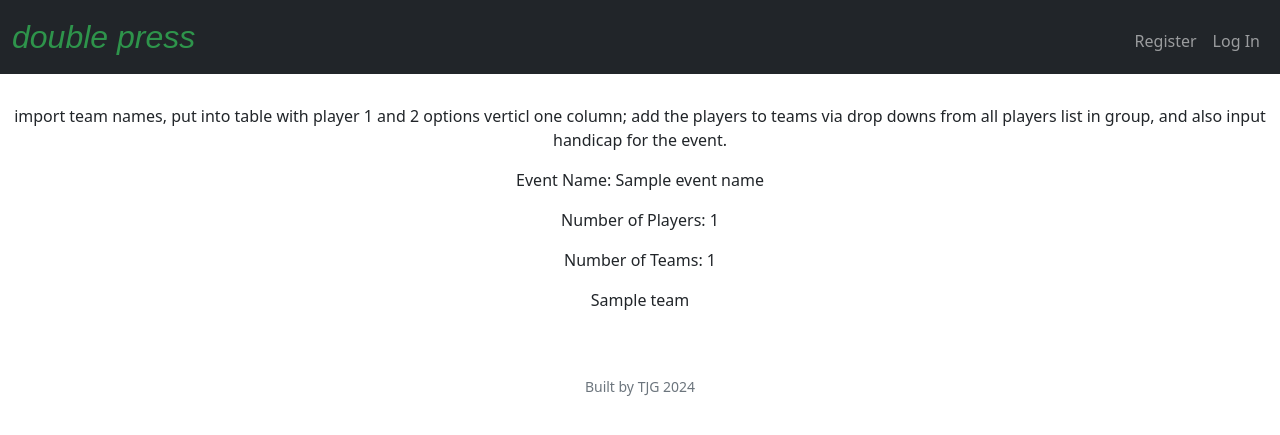
After one commit to tjg14/FD24mySQL, a Flask app: template templates/create_event_continued.html in a window 1280 px wide. The commit adds this page. Shown: the top 435 px of the page. Run offline with Flask 3, Linux system fonts and the light colour scheme; the template is opened without the code that fills it: most values are stand-ins (such as "Sample title", 1, 10 or a date in 2020); some libraries are stand-ins or nearby versions.

Commit message:
prepped event final details page

```diff
--- a/app.py
+++ b/app.py
@@ -1,4 +1,4 @@
-import os
+import os, math
 
 from cs50 import SQL
 from flask import Flask, flash, redirect, render_template, request, session
@@ -234,7 +234,7 @@ def players():
             players[row]["latest_hcp"] = db.execute("SELECT player_hcp FROM handicaps WHERE player_id = ? ORDER BY id DESC LIMIT 1",
                 players[row]["id"])
 
-        return render_template("players.html", groupname=groupname, players=players)
+        return render_template("players.html", groupname=groupname, players=players, num_players=len(players))
 
 
 @app.route("/edit_delete_player", methods=["GET", "POST"])
@@ -303,6 +303,24 @@ def create_event():
     """Create Event"""
 
     if request.method == "POST":
-        return apology("to do post create event")
+        event_name = request.form.get("event_name")
+        try:
+            num_players = int(request.form.get("num_players"))
+        except ValueError:
+            return apology("Num Team must be integer")
+
+       #Send back if pressed enter with 0 players or no event name
+        if not num_players or not event_name:
+            redirect("/create_event")
+
+        #TODO confim event name doesnt exist in the group already
+
+        num_teams = math.ceil(num_players / 2)
+        team_names = []
+        for i in range(num_teams):
+            team_names.append(request.form.get("team_name_" + str(i + 1)))
+
+        return render_template("create_event_continued.html", event_name=event_name,
+            num_players=num_players, num_teams=num_teams, team_names=team_names)
     else:
         return render_template("create_event.html")
--- a/static/styles.css
+++ b/static/styles.css
@@ -1,3 +1,9 @@
+/* Make space for navbar*/
+body
+{
+    padding-top: 56px;
+}
+
 /* Size for page Name */
 nav .navbar-brand
 {
@@ -38,12 +44,18 @@ nav .navbar-brand .group_title
     vertical-align: middle;
 }
 
+#event_team_table {
+    width: 90%;
+    margin-left: auto;
+    margin-right: auto;
+}
+
 td span {
     display: inline-block;
     margin-right: 5px;
 }
 
-@media (max-width: 500px) {
+@media (max-width: 700px) {
     td span {
         display: block;
         margin-bottom: 10px;
--- /dev/null
+++ b/templates/create_event_continued.html
@@ -0,0 +1,27 @@
+{% extends "layout.html" %}
+
+{% block title %}
+    Finalize Event Details
+{% endblock %}
+
+{% block main %}
+ import team names, put into table with player 1 and 2 options verticl one column; add the players to teams via drop downs
+from all players list in group,  and also input handicap for the event.
+<p></p>
+    <div>
+        <p>Event Name: {{ event_name }}</p>
+
+        <p> Number of Players: {{ num_players }}</p>
+
+        <p>Number of Teams: {{ num_teams }}</p>
+        <p>
+            {% for team in team_names %}
+                {{ team }}
+            {% endfor %}
+        </p>
+    </div>
+    <script>
+
+
+    </script>
+{% endblock %}
--- a/templates/group.html
+++ b/templates/group.html
@@ -1,7 +1,7 @@
 {% extends "layout.html" %}
 
 {% block title %}
-    Log In
+    Group Options
 {% endblock %}
 
 {% block main %}
--- a/templates/layout.html
+++ b/templates/layout.html
@@ -22,7 +22,7 @@
 
     <body>
 
-        <nav class="bg-dark navbar navbar-expand-md navbar-dark">
+        <nav class="bg-dark navbar navbar-expand-md navbar-dark fixed-top">
             <div class="container-fluid">
                 <a class="navbar-brand" href="/"><span class="green"><i>double press</i></span></a>
                 <button aria-controls="navbar" aria-expanded="false" aria-label="Toggle navigation" class="navbar-toggler" data-bs-target="#navbar" data-bs-toggle="collapse" type="button">
--- a/templates/players.html
+++ b/templates/players.html
@@ -7,7 +7,7 @@
 {% block main %}
 
     <div class="mx-auto" id="player_table_top">
-        <h2>{{ groupname }} Players</h2>
+        <h2>{{ groupname }} Players ({{ num_players }})</h2>
         <br>
         <table class="table table-hover table-striped" >
             <thead>
```
Also changed, not shown: templates/create_event.html (+11 -4 lines), 1 other file.
